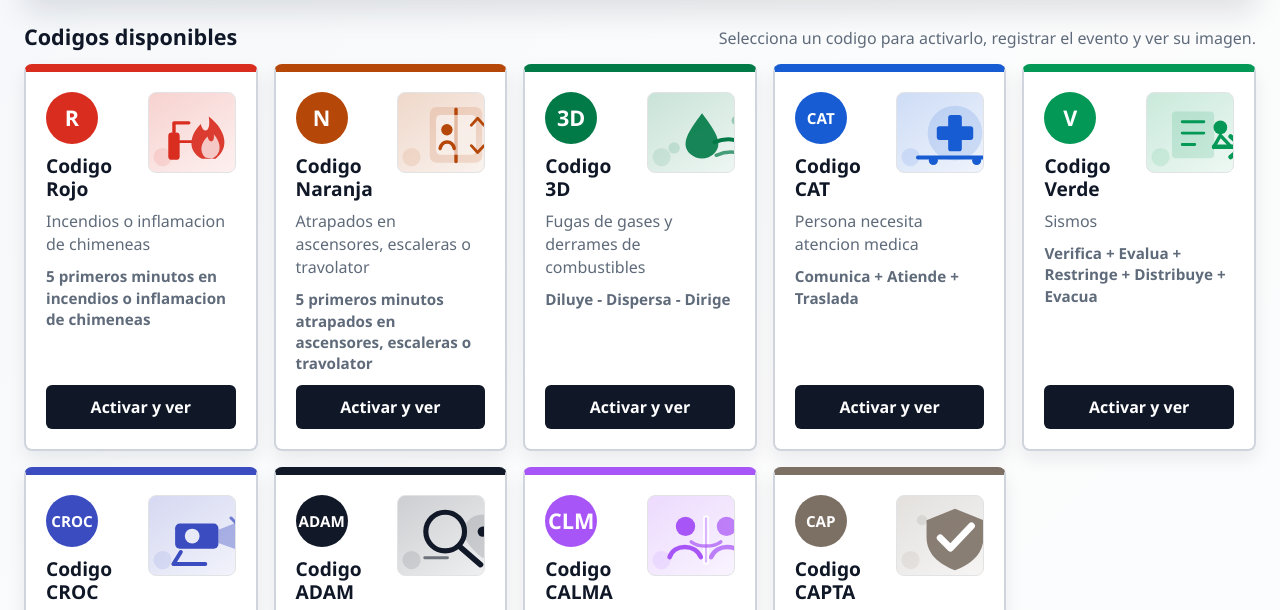
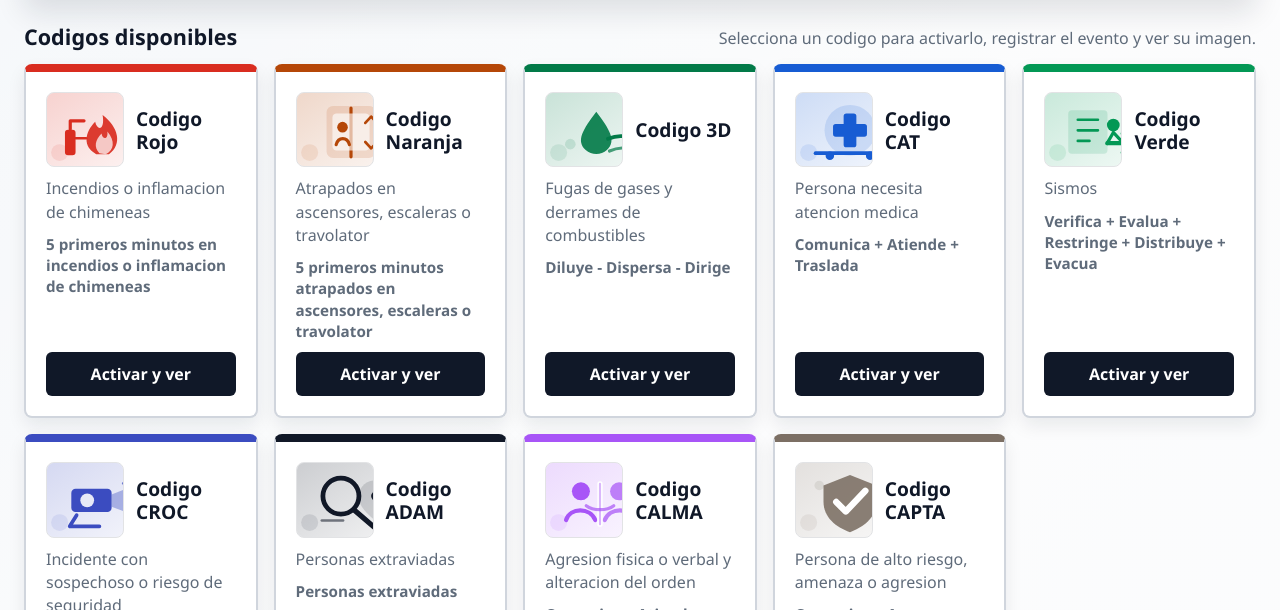
Before and after one commit to dennyszuniga-svg/codigos, a plain HTML site: page index.html in a window 1280 px wide. Shown: the part 173-783 px from the top of the page. Drawn offline with Linux system fonts and the light colour scheme.

Commit message:
Reemplaza logos por imagenes conceptuales

```diff
--- a/script.js
+++ b/script.js
@@ -397,9 +397,7 @@ function formatearFechaHoraISO(iso) {
 
 function crearTarjetaCodigo(codigo, info) {
     const article = document.createElement('article');
-    const icono = document.createElement('div');
     const encabezado = document.createElement('div');
-    const tituloGrupo = document.createElement('div');
     const miniatura = document.createElement('div');
     const titulo = document.createElement('h3');
     const descripcion = document.createElement('p');
@@ -411,19 +409,13 @@ function crearTarjetaCodigo(codigo, info) {
     article.setAttribute('role', 'group');
     article.setAttribute('aria-label', info.nombre);
 
-    icono.className = 'code-icon';
-    icono.textContent = info.icono;
-    icono.setAttribute('aria-hidden', 'true');
-
     encabezado.className = 'code-card-header';
-    tituloGrupo.className = 'code-title-group';
     miniatura.className = 'code-thumb';
     miniatura.appendChild(crearIlustracionConcepto(info.concepto.escena, info.color));
     miniatura.setAttribute('aria-hidden', 'true');
 
     titulo.textContent = info.nombre;
-    tituloGrupo.append(icono, titulo);
-    encabezado.append(tituloGrupo, miniatura);
+    encabezado.append(miniatura, titulo);
 
     descripcion.className = 'code-summary';
     descripcion.textContent = info.descripcion;
--- a/styles.css
+++ b/styles.css
@@ -150,40 +150,16 @@ img:focus-visible {
 
 .code-card-header {
     display: grid;
-    grid-template-columns: minmax(0, 1fr) 88px;
-    align-items: start;
+    grid-template-columns: 78px minmax(0, 1fr);
+    align-items: center;
     gap: 12px;
-}
-
-.code-title-group {
-    display: grid;
-    gap: 10px;
-    min-width: 0;
-}
-
-.code-icon {
-    display: inline-grid;
-    place-items: center;
-    width: 52px;
-    height: 52px;
-    border-radius: 50%;
-    color: #ffffff;
-    font-size: 1.35rem;
-    font-weight: 900;
-}
-
-.code-azul .code-icon,
-.code-croc .code-icon,
-.code-adam .code-icon,
-.code-capta .code-icon {
-    font-size: 0.95rem;
 }
 
 .code-thumb {
     display: grid;
     place-items: center;
-    width: 88px;
-    min-height: 76px;
+    width: 78px;
+    min-height: 70px;
     border: 1px solid color-mix(in srgb, currentColor 12%, #ffffff);
     border-radius: 8px;
     background: rgba(255, 255, 255, 0.82);
@@ -192,8 +168,8 @@ img:focus-visible {
 }
 
 .code-thumb .concept-illustration {
-    width: 116px;
-    max-width: 116px;
+    width: 108px;
+    max-width: 108px;
     transform: scale(1.08);
 }
 
@@ -228,7 +204,6 @@ img:focus-visible {
     border-top-color: #d92d20;
 }
 
-.code-rojo .code-icon,
 .code-rojo.active {
     background: #d92d20;
 }
@@ -237,7 +212,6 @@ img:focus-visible {
     border-top-color: #b54708;
 }
 
-.code-naranja .code-icon,
 .code-naranja.active {
     background: #b54708;
 }
@@ -246,7 +220,6 @@ img:focus-visible {
     border-top-color: #027a48;
 }
 
-.code-verde-oscuro .code-icon,
 .code-verde-oscuro.active {
     background: #027a48;
 }
@@ -255,7 +228,6 @@ img:focus-visible {
     border-top-color: #175cd3;
 }
 
-.code-azul .code-icon,
 .code-azul.active {
     background: #175cd3;
 }
@@ -264,7 +236,6 @@ img:focus-visible {
     border-top-color: #039855;
 }
 
-.code-verde .code-icon,
 .code-verde.active {
     background: #039855;
 }
@@ -273,7 +244,6 @@ img:focus-visible {
     border-top-color: #3b4cc0;
 }
 
-.code-croc .code-icon,
 .code-croc.active {
     background: #3b4cc0;
 }
@@ -282,7 +252,6 @@ img:focus-visible {
     border-top-color: #111827;
 }
 
-.code-adam .code-icon,
 .code-adam.active {
     background: #111827;
 }
@@ -291,7 +260,6 @@ img:focus-visible {
     border-top-color: #a855f7;
 }
 
-.code-calma .code-icon,
 .code-calma.active {
     background: #a855f7;
 }
@@ -300,7 +268,6 @@ img:focus-visible {
     border-top-color: #7c6f64;
 }
 
-.code-capta .code-icon,
 .code-capta.active {
     background: #7c6f64;
 }
```
